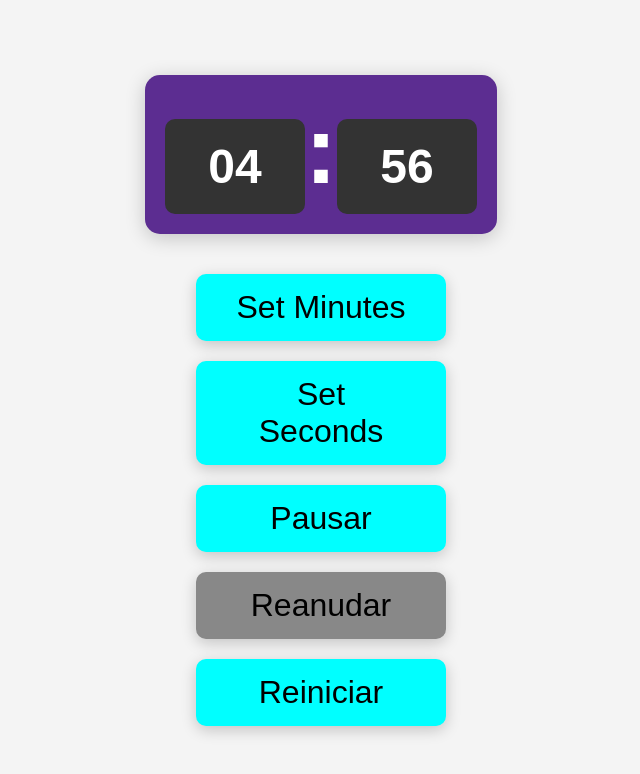
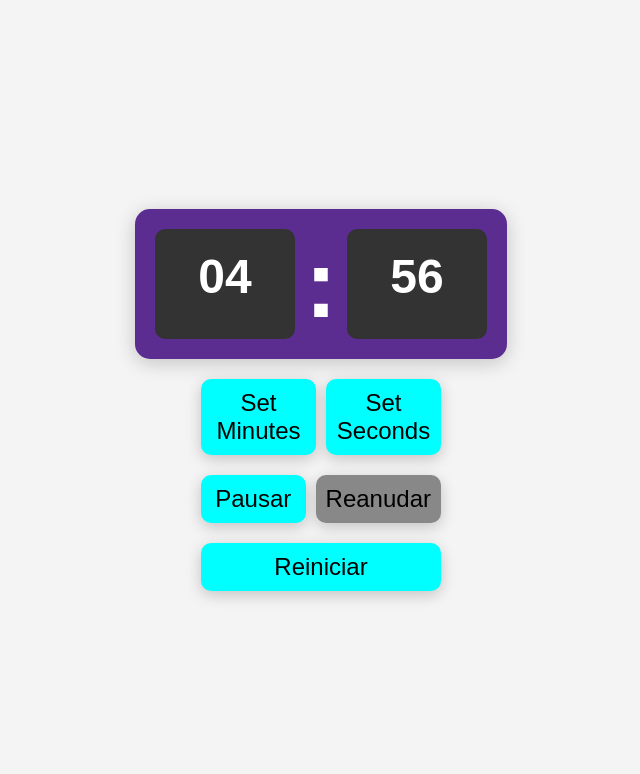
Before and after one commit to falamo1979/temporizador, a plain HTML site: page index.html in a window 1280 px wide. Shown: the whole page, without its empty margins (319-959 px from the left). Drawn offline with Linux system fonts and the light colour scheme.

Commit message:
Add files via upload
Actualizacion del index.html y stilos.css

```diff
--- a/estilos.css
+++ b/estilos.css
@@ -17,7 +17,10 @@ body {
     padding: 20px;
     border-radius: 15px;
     box-shadow: 0px 4px 20px rgba(0, 0, 0, 0.2);
-    margin-bottom: 40px;
+    margin-bottom: 20px;
+    display: flex;
+    justify-content: center;
+    gap: 10px;
 }
 
 #minutos, #segundos {
@@ -35,18 +38,24 @@ body {
     display: flex;
     flex-direction: column;
     gap: 20px;
+    align-items: center;
+}
+
+.button-group {
+    display: flex;
+    width: calc(200px + 40px); /* Igual al ancho combinado de #minutos y #segundos */
+    gap: 10px;
 }
 
 button {
     background-color: cyan;
     color: black;
-    font-size: 2rem;
-    padding: 15px 40px;
-    margin: 0 auto;
+    font-size: 1.5rem;
+    padding: 10px;
     border: none;
     border-radius: 10px;
     cursor: pointer;
-    width: 250px;
+    flex: 1; /* Permite que cada botón ocupe la mitad del espacio disponible en su grupo */
     box-shadow: 0px 4px 15px rgba(0, 0, 0, 0.2);
     transition: background-color 0.3s ease, transform 0.2s;
 }
@@ -59,6 +68,10 @@ button:disabled {
 button:hover {
     background-color: #00bcd4;
     transform: scale(1.05);
+}
+
+#reiniciar {
+    width: calc(200px + 40px); /* Ocupa el ancho completo del reloj */
 }
 body {
     font-family: Arial, sans-serif;
@@ -79,7 +92,10 @@ body {
     padding: 20px;
     border-radius: 15px;
     box-shadow: 0px 4px 20px rgba(0, 0, 0, 0.2);
-    margin-bottom: 40px;
+    margin-bottom: 20px;
+    display: flex;
+    justify-content: center;
+    gap: 10px;
 }
 
 #minutos, #segundos {
@@ -97,18 +113,24 @@ body {
     display: flex;
     flex-direction: column;
     gap: 20px;
+    align-items: center;
+}
+
+.button-group {
+    display: flex;
+    width: calc(200px + 40px); /* Igual al ancho combinado de #minutos y #segundos */
+    gap: 10px;
 }
 
 button {
     background-color: cyan;
     color: black;
-    font-size: 2rem;
-    padding: 15px 40px;
-    margin: 0 auto;
+    font-size: 1.5rem;
+    padding: 10px;
     border: none;
     border-radius: 10px;
     cursor: pointer;
-    width: 250px;
+    flex: 1; /* Permite que cada botón ocupe la mitad del espacio disponible en su grupo */
     box-shadow: 0px 4px 15px rgba(0, 0, 0, 0.2);
     transition: background-color 0.3s ease, transform 0.2s;
 }
@@ -122,3 +144,7 @@ button:hover {
     background-color: #00bcd4;
     transform: scale(1.05);
 }
+
+#reiniciar {
+    width: calc(200px + 40px); /* Ocupa el ancho completo del reloj */
+}
--- a/index.html
+++ b/index.html
@@ -11,15 +11,17 @@
         <div id="minutos">00</div>:<div id="segundos">00</div>
     </div>
     <div class="controls">
-        <!-- Nuevos botones para establecer minutos y segundos -->
-        <button id="setMinutes">Set Minutes</button>
-        <button id="setSeconds">Set Seconds</button>
-
-        <!-- Botones existentes -->
-        <button id="pausar">Pausar</button>
-        <button id="reanudar" disabled>Reanudar</button>
+        <div class="button-group">
+            <button id="setMinutes">Set Minutes</button>
+            <button id="setSeconds">Set Seconds</button>
+        </div>
+        <div class="button-group">
+            <button id="pausar">Pausar</button>
+            <button id="reanudar" disabled>Reanudar</button>
+        </div>
         <button id="reiniciar">Reiniciar</button>
     </div>
+
     <script src="script.js"></script>
 </body>
 </html>
```
